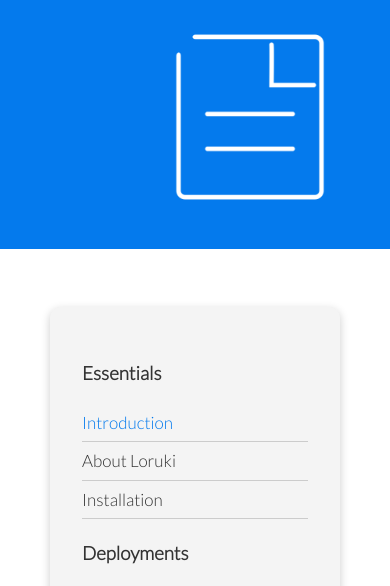
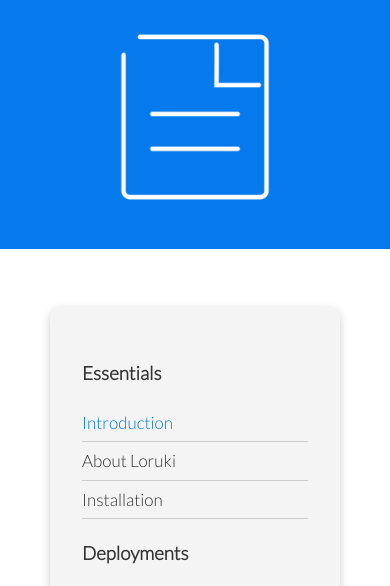
Before and after one commit to GiftAkpala/loruki-website-clone, a plain HTML site: page docs.html in a window 390 px wide. Shown: the part 228-814 px from the top of the page. Drawn offline with Linux system fonts and the light colour scheme.

Commit message:
commit changes

```diff
--- a/css/style.css
+++ b/css/style.css
@@ -306,7 +306,7 @@ code, pre {
   .features-head img,
    .features-sub-head img,
    .docs-head img{
-    text-align: center;
+    justify-self: center;
   }
   .features-main .grid > *:first-child,
   .features-main .grid > *:nth-child(2) {
```
